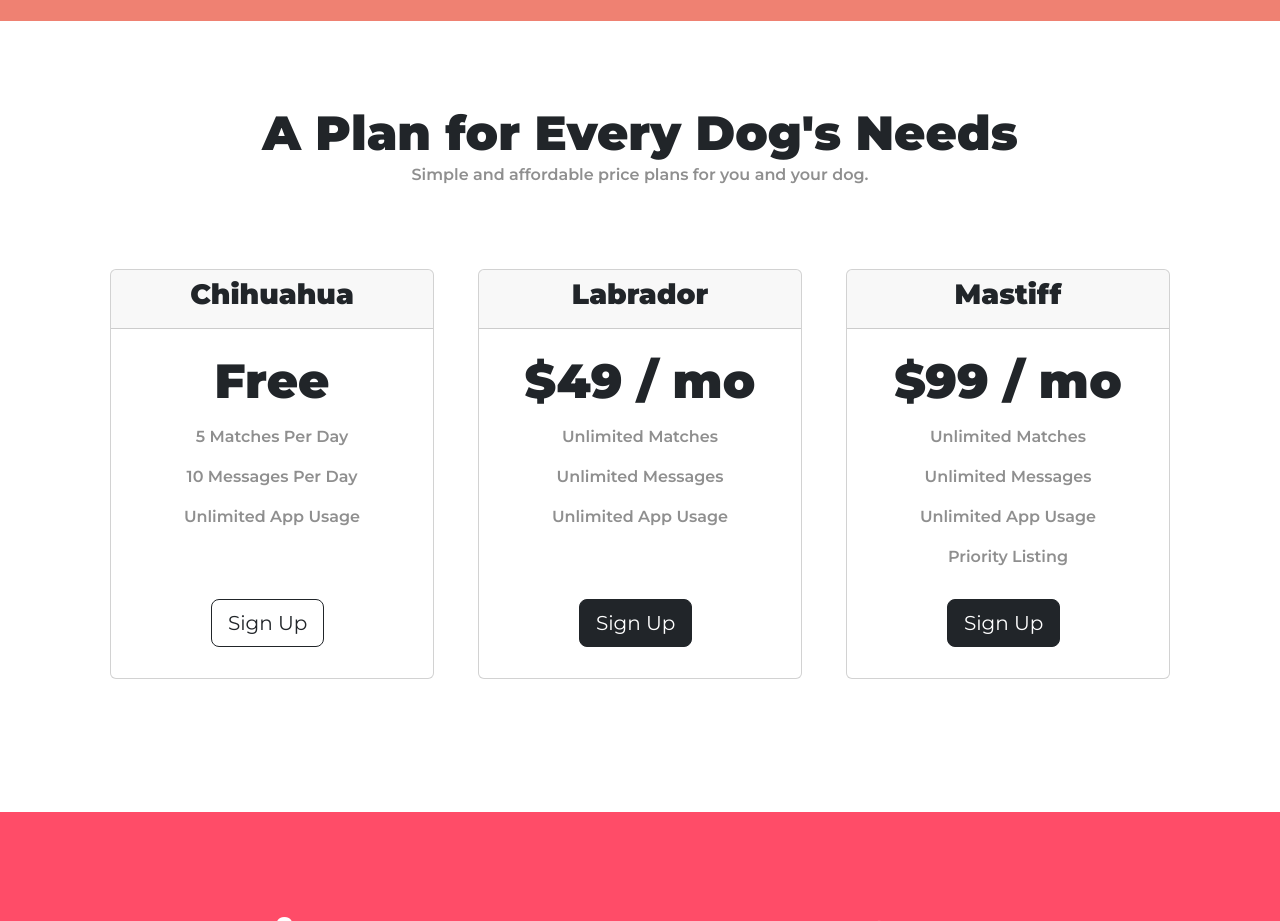
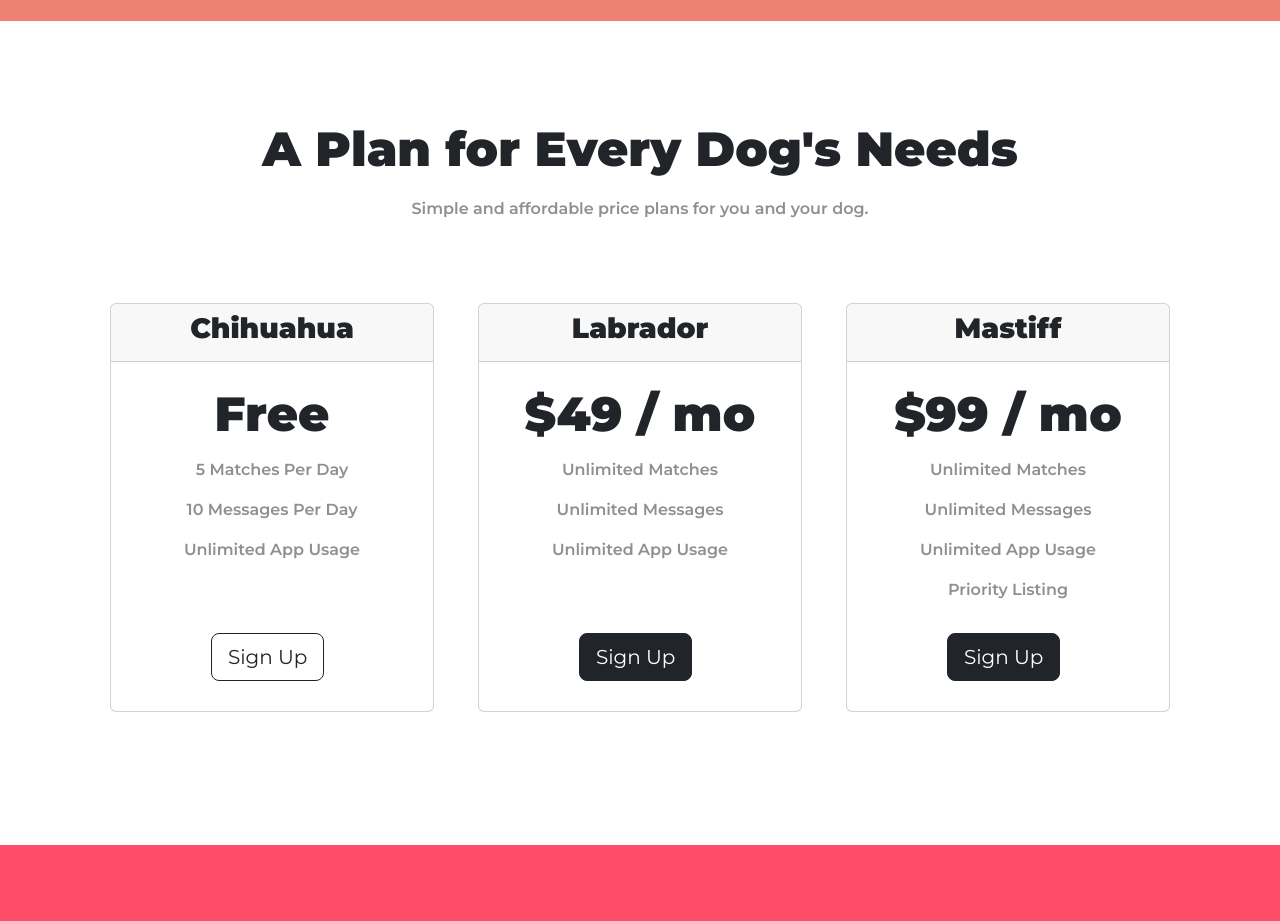
Before and after one commit to Sanjit-K/TinDog, a plain HTML site: page index.html in a window 1280 px wide. Shown: the part 1820-2741 px from the top of the page. Drawn offline with nearby package versions, Linux system fonts and the light colour scheme.

Commit message:
removed line-height from section-heading
the text was getting squished on smaller screens

```diff
--- a/css/styles.css
+++ b/css/styles.css
@@ -24,7 +24,7 @@ p {
 
 .section-heading {
     font-size: 3rem;
-    line-height: 1.5rem;
+
 }
 
 /* Containers */
```
